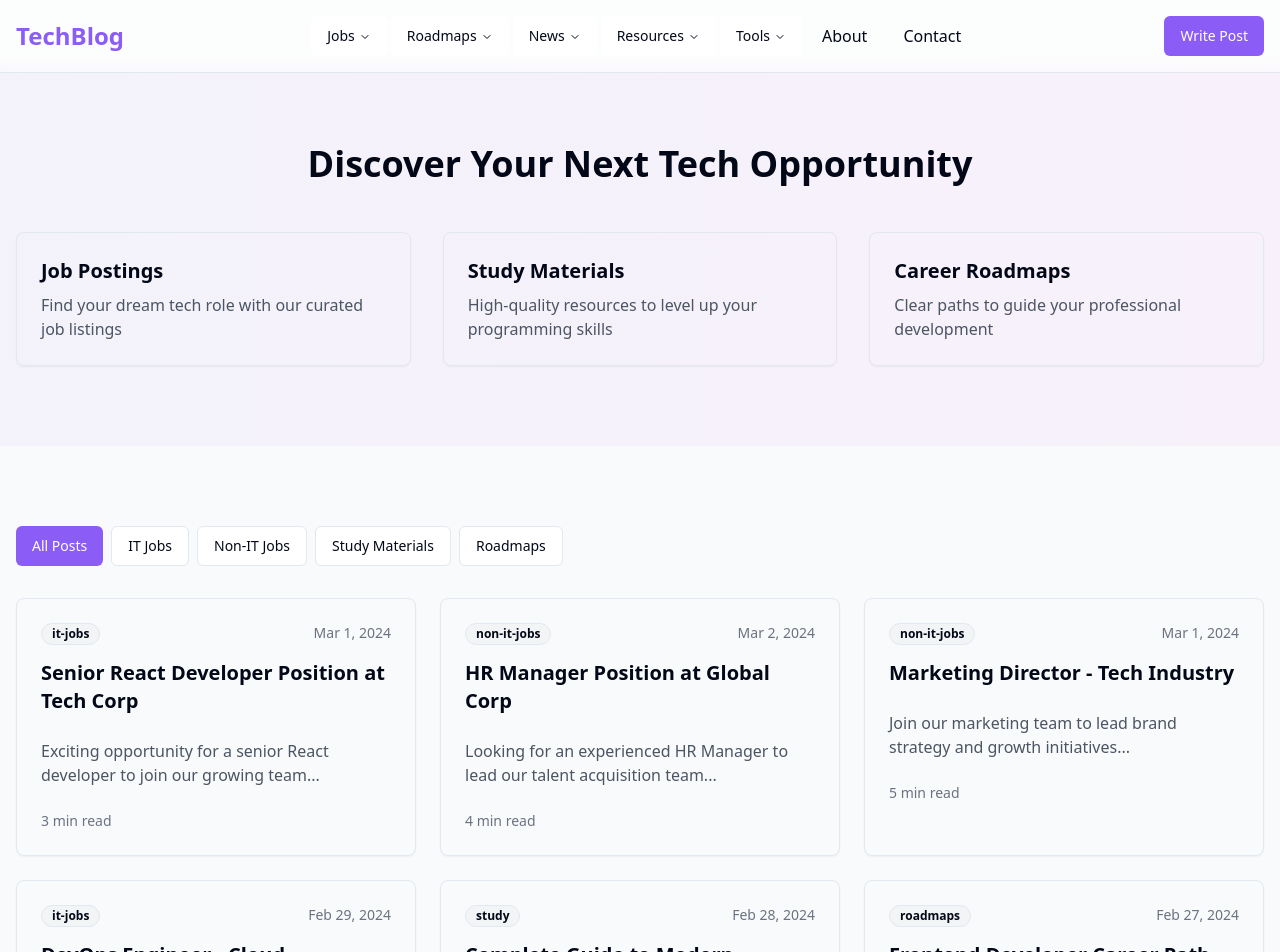
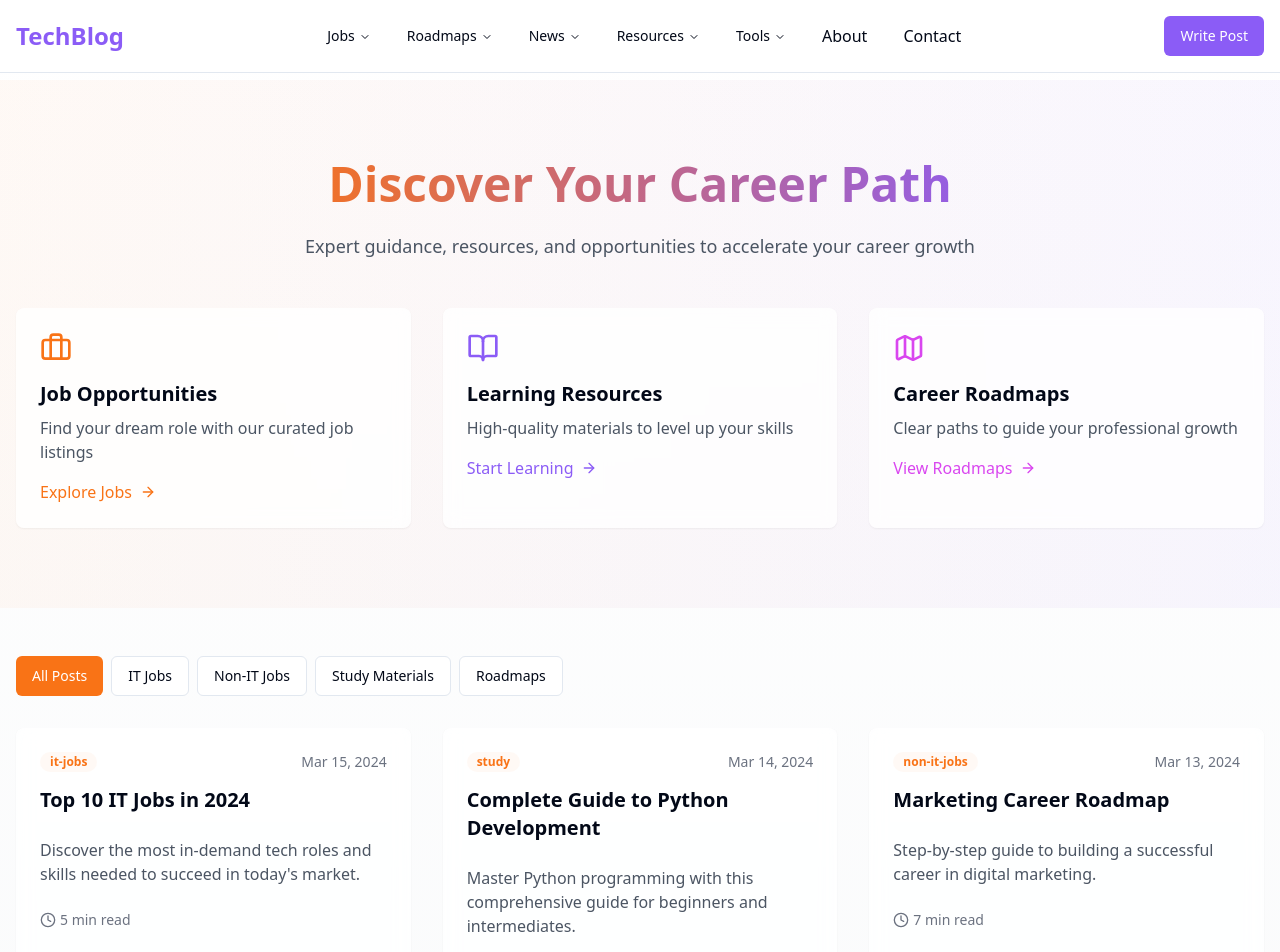
Before and after one commit to amarnadh26/jobstudy-hub, a React (Vite) app: page / in a window 1280 px wide. Shown: the top 952 px of the page. Built offline with nearby package versions, Linux system fonts and the light colour scheme.

Commit message:
Create website similar to Frontlines Media
Implemented a new website design and structure inspired by Frontlines Media, including layout, navigation, and content organization.
[skip gpt_engineer]

```diff
--- a/src/components/BlogCard.tsx
+++ b/src/components/BlogCard.tsx
@@ -1,5 +1,6 @@
 import { Card, CardContent, CardFooter, CardHeader } from "@/components/ui/card";
 import { Badge } from "@/components/ui/badge";
+import { Clock } from "lucide-react";
 
 interface BlogCardProps {
   title: string;
@@ -11,22 +12,23 @@ interface BlogCardProps {
 
 export const BlogCard = ({ title, excerpt, category, date, readTime }: BlogCardProps) => {
   return (
-    <Card className="overflow-hidden hover:shadow-lg transition-shadow animate-fade-up">
+    <Card className="group overflow-hidden hover:shadow-lg transition-all duration-300 border-none bg-white/80 backdrop-blur animate-fade-up">
       <CardHeader>
         <div className="flex justify-between items-start mb-2">
-          <Badge variant="outline" className="bg-secondary">
+          <Badge variant="outline" className="bg-neon-orange-soft/10 text-neon-orange-bright border-none">
             {category}
           </Badge>
           <span className="text-sm text-gray-500">{date}</span>
         </div>
-        <h3 className="text-xl font-semibold hover:text-primary transition-colors cursor-pointer">
+        <h3 className="text-xl font-semibold group-hover:text-neon-orange-bright transition-colors cursor-pointer">
           {title}
         </h3>
       </CardHeader>
       <CardContent>
         <p className="text-gray-600">{excerpt}</p>
       </CardContent>
-      <CardFooter className="text-sm text-gray-500">
+      <CardFooter className="text-sm text-gray-500 flex items-center">
+        <Clock className="w-4 h-4 mr-1" />
         {readTime} min read
       </CardFooter>
     </Card>
--- a/src/components/CategoryFilter.tsx
+++ b/src/components/CategoryFilter.tsx
@@ -16,30 +16,35 @@ export const CategoryFilter = ({
       <Button
         variant={activeCategory === "all" ? "default" : "outline"}
         onClick={() => onCategoryChange("all")}
+        className="bg-neon-orange-bright hover:bg-neon-orange-bright/90"
       >
         All Posts
       </Button>
       <Button
         variant={activeCategory === "it-jobs" ? "default" : "outline"}
         onClick={() => onCategoryChange("it-jobs")}
+        className={activeCategory === "it-jobs" ? "bg-neon-orange-bright hover:bg-neon-orange-bright/90" : ""}
       >
         IT Jobs
       </Button>
       <Button
         variant={activeCategory === "non-it-jobs" ? "default" : "outline"}
         onClick={() => onCategoryChange("non-it-jobs")}
+        className={activeCategory === "non-it-jobs" ? "bg-neon-orange-bright hover:bg-neon-orange-bright/90" : ""}
       >
         Non-IT Jobs
       </Button>
       <Button
         variant={activeCategory === "study" ? "default" : "outline"}
         onClick={() => onCategoryChange("study")}
+        className={activeCategory === "study" ? "bg-neon-orange-bright hover:bg-neon-orange-bright/90" : ""}
       >
         Study Materials
       </Button>
       <Button
         variant={activeCategory === "roadmaps" ? "default" : "outline"}
         onClick={() => onCategoryChange("roadmaps")}
+        className={activeCategory === "roadmaps" ? "bg-neon-orange-bright hover:bg-neon-orange-bright/90" : ""}
       >
         Roadmaps
       </Button>
--- a/src/components/FeaturedSection.tsx
+++ b/src/components/FeaturedSection.tsx
@@ -1,35 +1,67 @@
 import { Card, CardContent } from "@/components/ui/card";
+import { ArrowRight, BookOpen, Briefcase, Map } from "lucide-react";
 
 export const FeaturedSection = () => {
   return (
-    <div className="bg-gradient-to-r from-primary/5 to-accent/5 py-20 mb-12">
+    <div className="bg-gradient-to-r from-neon-orange-soft/10 to-primary/5 py-20">
       <div className="container mx-auto px-4">
-        <h2 className="text-4xl font-bold text-center mb-12">
-          Discover Your Next Tech Opportunity
-        </h2>
+        <div className="max-w-3xl mx-auto text-center mb-12">
+          <h1 className="text-4xl md:text-5xl font-bold mb-6 bg-gradient-to-r from-neon-orange-bright to-primary bg-clip-text text-transparent">
+            Discover Your Career Path
+          </h1>
+          <p className="text-lg text-gray-600">
+            Expert guidance, resources, and opportunities to accelerate your career growth
+          </p>
+        </div>
         <div className="grid md:grid-cols-3 gap-8">
-          <Card>
+          <Card className="group hover:shadow-lg transition-all duration-300 border-none bg-white/80 backdrop-blur">
             <CardContent className="pt-6">
-              <h3 className="text-xl font-semibold mb-2">Job Postings</h3>
-              <p className="text-gray-600">
-                Find your dream tech role with our curated job listings
+              <div className="mb-4">
+                <Briefcase className="w-8 h-8 text-neon-orange-bright" />
+              </div>
+              <h3 className="text-xl font-semibold mb-2 group-hover:text-neon-orange-bright transition-colors">
+                Job Opportunities
+              </h3>
+              <p className="text-gray-600 mb-4">
+                Find your dream role with our curated job listings
               </p>
+              <div className="flex items-center text-neon-orange-bright font-medium">
+                Explore Jobs <ArrowRight className="ml-2 w-4 h-4" />
+              </div>
             </CardContent>
           </Card>
-          <Card>
+
+          <Card className="group hover:shadow-lg transition-all duration-300 border-none bg-white/80 backdrop-blur">
             <CardContent className="pt-6">
-              <h3 className="text-xl font-semibold mb-2">Study Materials</h3>
-              <p className="text-gray-600">
-                High-quality resources to level up your programming skills
+              <div className="mb-4">
+                <BookOpen className="w-8 h-8 text-primary" />
+              </div>
+              <h3 className="text-xl font-semibold mb-2 group-hover:text-primary transition-colors">
+                Learning Resources
+              </h3>
+              <p className="text-gray-600 mb-4">
+                High-quality materials to level up your skills
               </p>
+              <div className="flex items-center text-primary font-medium">
+                Start Learning <ArrowRight className="ml-2 w-4 h-4" />
+              </div>
             </CardContent>
           </Card>
-          <Card>
+
+          <Card className="group hover:shadow-lg transition-all duration-300 border-none bg-white/80 backdrop-blur">
             <CardContent className="pt-6">
-              <h3 className="text-xl font-semibold mb-2">Career Roadmaps</h3>
-              <p className="text-gray-600">
-                Clear paths to guide your professional development
+              <div className="mb-4">
+                <Map className="w-8 h-8 text-accent" />
+              </div>
+              <h3 className="text-xl font-semibold mb-2 group-hover:text-accent transition-colors">
+                Career Roadmaps
+              </h3>
+              <p className="text-gray-600 mb-4">
+                Clear paths to guide your professional growth
               </p>
+              <div className="flex items-center text-accent font-medium">
+                View Roadmaps <ArrowRight className="ml-2 w-4 h-4" />
+              </div>
             </CardContent>
           </Card>
         </div>
--- a/src/pages/Index.tsx
+++ b/src/pages/Index.tsx
@@ -1,8 +1,8 @@
-import { useState } from "react";
 import { Header } from "@/components/Header";
 import { FeaturedSection } from "@/components/FeaturedSection";
 import { CategoryFilter } from "@/components/CategoryFilter";
 import { BlogCard } from "@/components/BlogCard";
+import { useState } from "react";
 
 type Category = "all" | "it-jobs" | "non-it-jobs" | "study" | "roadmaps";
 
@@ -11,46 +11,46 @@ const Index = () => {
 
   const posts = [
     {
-      title: "Senior React Developer Position at Tech Corp",
-      excerpt: "Exciting opportunity for a senior React developer to join our growing team...",
+      title: "Top 10 IT Jobs in 2024",
+      excerpt: "Discover the most in-demand tech roles and skills needed to succeed in today's market.",
       category: "it-jobs",
-      date: "Mar 1, 2024",
-      readTime: "3",
-    },
-    {
-      title: "HR Manager Position at Global Corp",
-      excerpt: "Looking for an experienced HR Manager to lead our talent acquisition team...",
-      category: "non-it-jobs",
-      date: "Mar 2, 2024",
-      readTime: "4",
-    },
-    {
-      title: "Marketing Director - Tech Industry",
-      excerpt: "Join our marketing team to lead brand strategy and growth initiatives...",
-      category: "non-it-jobs",
-      date: "Mar 1, 2024",
+      date: "Mar 15, 2024",
       readTime: "5",
     },
     {
-      title: "DevOps Engineer - Cloud Infrastructure",
-      excerpt: "Join our cloud team to build and maintain scalable infrastructure...",
-      category: "it-jobs",
-      date: "Feb 29, 2024",
-      readTime: "3",
+      title: "Complete Guide to Python Development",
+      excerpt: "Master Python programming with this comprehensive guide for beginners and intermediates.",
+      category: "study",
+      date: "Mar 14, 2024",
+      readTime: "10",
     },
     {
-      title: "Complete Guide to Modern JavaScript",
-      excerpt: "Master JavaScript fundamentals and advanced concepts with this comprehensive guide...",
-      category: "study",
-      date: "Feb 28, 2024",
-      readTime: "15",
+      title: "Marketing Career Roadmap",
+      excerpt: "Step-by-step guide to building a successful career in digital marketing.",
+      category: "non-it-jobs",
+      date: "Mar 13, 2024",
+      readTime: "7",
     },
     {
-      title: "Frontend Developer Career Path",
-      excerpt: "A detailed roadmap to becoming a professional frontend developer in 2024...",
+      title: "Frontend Development Career Path",
+      excerpt: "Everything you need to know about becoming a frontend developer in 2024.",
       category: "roadmaps",
-      date: "Feb 27, 2024",
-      readTime: "10",
+      date: "Mar 12, 2024",
+      readTime: "8",
+    },
+    {
+      title: "Remote Work Best Practices",
+      excerpt: "Tips and tricks for succeeding in a remote work environment.",
+      category: "it-jobs",
+      date: "Mar 11, 2024",
+      readTime: "6",
+    },
+    {
+      title: "Interview Preparation Guide",
+      excerpt: "Comprehensive guide to ace your next tech interview.",
+      category: "study",
+      date: "Mar 10, 2024",
+      readTime: "12",
     },
   ];
 
@@ -59,16 +59,16 @@ const Index = () => {
     : posts.filter(post => post.category === activeCategory);
 
   return (
-    <div className="min-h-screen bg-gray-50">
+    <div className="min-h-screen bg-gradient-to-b from-white to-gray-50">
       <Header />
-      <main className="pt-16">
+      <main className="pt-20">
         <FeaturedSection />
-        <div className="container mx-auto px-4 py-8">
+        <div className="container mx-auto px-4 py-12">
           <CategoryFilter
             activeCategory={activeCategory}
             onCategoryChange={setActiveCategory}
           />
-          <div className="grid md:grid-cols-2 lg:grid-cols-3 gap-6">
+          <div className="grid md:grid-cols-2 lg:grid-cols-3 gap-8">
             {filteredPosts.map((post, index) => (
               <BlogCard key={index} {...post} />
             ))}
```
